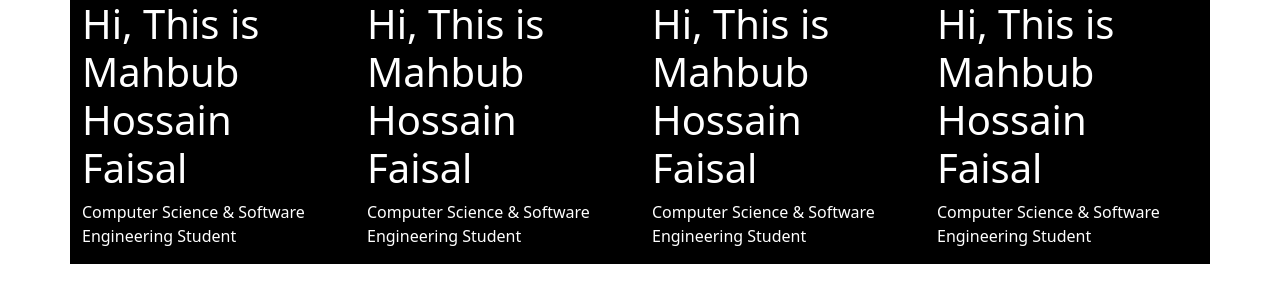
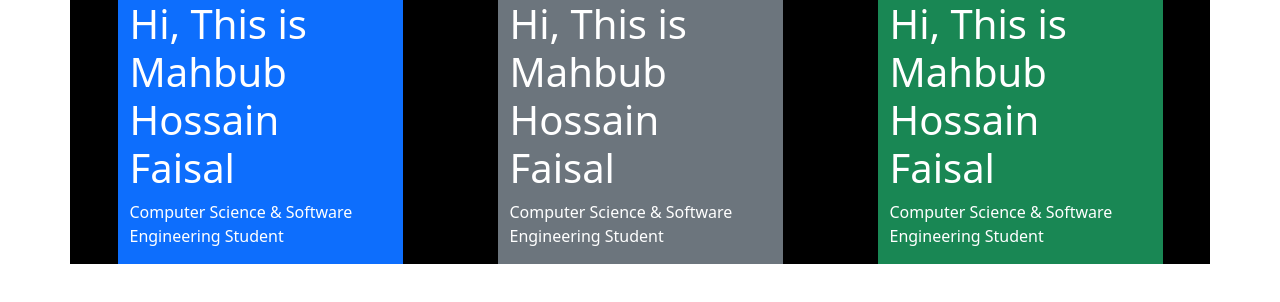
Before and after one commit to MahbubHossainFaisal/Bootstrap-Resume, a plain HTML site: page index.html in a window 1280 px wide. Drawn offline with Linux system fonts and the light colour scheme.

Commit message:
Margin,Padding

```diff
--- a/index.html
+++ b/index.html
@@ -12,24 +12,21 @@
 </head>
 
 <body>
-    <div class="container">
+    <div class="container fluid">
         <div class="row">
-            <div class="col-lg-3 col-md-6 col-sm-3">
+            <div class="col-lg-3 col-md-6 col-sm-3 bg-primary m-auto ">
                 <h1>Hi, This is Mahbub Hossain Faisal</h1>
                 <p>Computer Science & Software Engineering Student</p>
             </div>
-            <div class="col-lg-3 col-md-6 col-sm-3">
+            <div class="col-lg-3 col-md-6 col-sm-3 bg-secondary m-auto">
                 <h1>Hi, This is Mahbub Hossain Faisal</h1>
                 <p>Computer Science & Software Engineering Student</p>
             </div>
-            <div class="col-lg-3 col-md-6 col-sm-3">
+            <div class="col-lg-3 col-md-6 col-sm-3 bg-success m-auto">
                 <h1>Hi, This is Mahbub Hossain Faisal</h1>
                 <p>Computer Science & Software Engineering Student</p>
             </div>
-            <div class="col-lg-3 col-md-6 col-sm-3">
-                <h1>Hi, This is Mahbub Hossain Faisal</h1>
-                <p>Computer Science & Software Engineering Student</p>
-            </div>
+
         </div>
     </div>
 </body>
```
